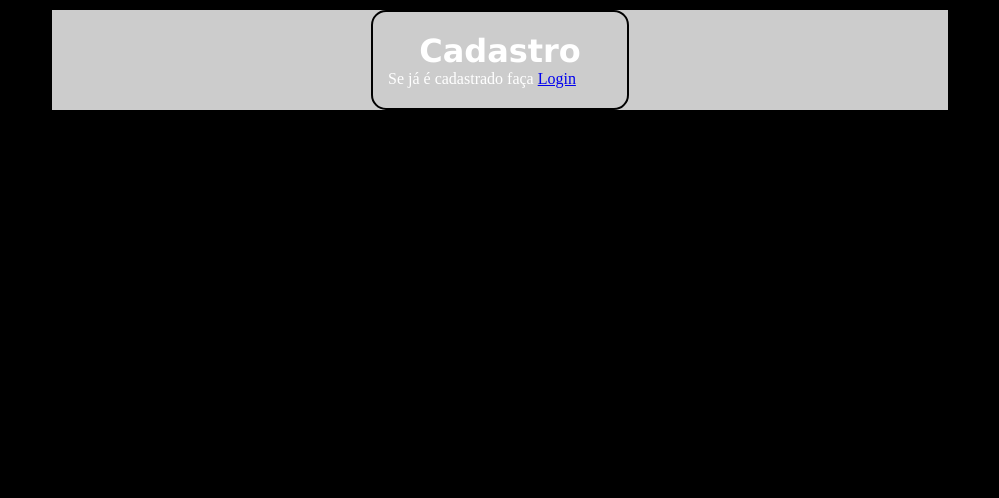
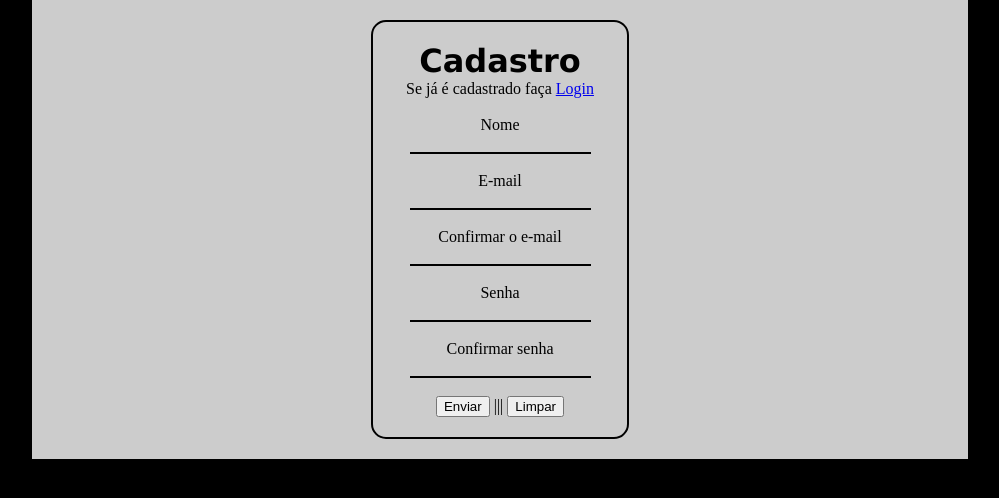
Before and after one commit to ryuto221/Ficha_RPG, a PHP site: page /paginas/php/cadastro.php in a window 1280 px wide. Shown: the top 498 px of the page, without its empty margins (140-1139 px from the left). Run offline with PHP 8.4, Linux system fonts and the light colour scheme.

Commit message:
fiz o front do cadastro

```diff
--- a/css/estilo.css
+++ b/css/estilo.css
@@ -9,6 +9,8 @@ body{
     width: 70%;
     height: 100%;
     background-color: rgb(204, 204, 204);
+    padding: 20px;
+
 }
 .letra_perfil{
     text-align: center;
@@ -59,13 +61,11 @@ img{
     background-color: rgb(204, 204, 204);
 }
 .caContainer{
-    margin: 0 auto;
     width: 25%;
-    color: white;
+    color: black;
     border: 2px solid black;
     border-radius: 15px;
     padding: 20px 15px;
-    margin-top: 10px;
 }
 .caContainer h1{
     text-align: center;
@@ -73,3 +73,19 @@ img{
     margin: 0;
     font-family: Verdana, Geneva, Tahoma, sans-serif;
 }
+.caContainer p {
+    text-align: center;
+}
+.txt{
+    background: none;
+    border: none;
+    outline: none;
+    color: black;
+    border-bottom: 2px solid black;
+}
+.spanErro{
+    color: red;
+}
+form{
+    text-align: center;
+}
--- a/db/Include/include.php
+++ b/db/Include/include.php
@@ -0,0 +1,3 @@
+<?php
+    define("");
+?>
--- a/paginas/php/cadastro.php
+++ b/paginas/php/cadastro.php
@@ -1,11 +1,40 @@
 <?php
+    session_start();
     require("../template/header.php");
+    $nomeEr = "";
+    $emailEr = "";
+    $confEmailEr = "";
+    $senhaEr = "";
+    $confSenhaEr = "";
 ?>
 <body>
     <div class="corpo">
         <div class="caContainer">
-            <h1>Cadastro</h1>
-            <p>Se já é cadastrado faça <a href="login.php">Login</a></p>
+            <form action="" method="POST">
+                <h1>Cadastro</h1>
+                <p>Se já é cadastrado faça <a href="login.php">Login</a></p>
+                <br>
+                <label class="sobTxt">Nome</label><br>
+                <input type="text" name="nome" class="txt"><br>
+                <span class="spanErro"><?php echo $nomeEr; ?></span><br>
+                <label class="sobTxt">E-mail</label><br>
+                <input type="email" name="email" class="txt"><br>
+                <span class="spanErro"><?php echo $emailEr; ?></span><br>
+                <label class="sobTxt">Confirmar o e-mail</label><br>
+                <input type="email" name="conFemail" class="txt"><br>
+                <span class="spanErro"><?php echo $confEmailEr; ?></span><br>
+                <label class="sobTxt">Senha</label><br>
+                <input type="password" name="senha" class="txt"><br>
+                <span class="spanErro"><?php echo $senhaEr; ?></span><br>
+                <label class="sobTxt">Confirmar senha</label><br>
+                <input type="password" name="confSenha" class="txt"><br>
+                <span class="spanErro"><?php echo $confSenhaEr; ?></span><br>
+                <div class="btnDiv">
+                    <input type="submit" name="enviar" value="Enviar" class="btn">
+                    |||
+                    <input type="reset" value="Limpar" class="btn">
+                </div>
+            </form>
         </div>
     </div>
 </body>
--- a/paginas/php/login.php
+++ b/paginas/php/login.php
@@ -1,3 +1,3 @@
 <?php
-    require("../css/estilo.css");
+    require("../../css/estilo.css");
 ?>
```
